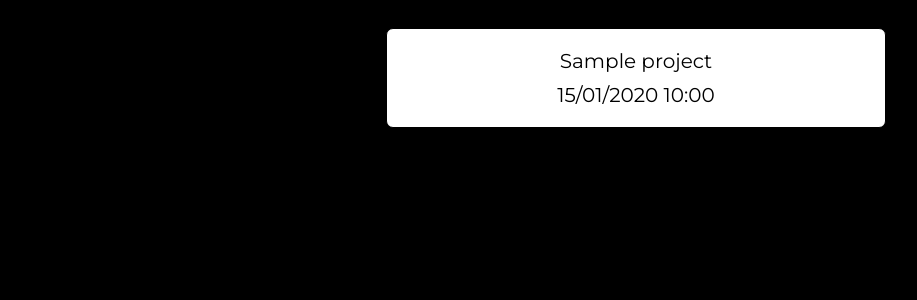
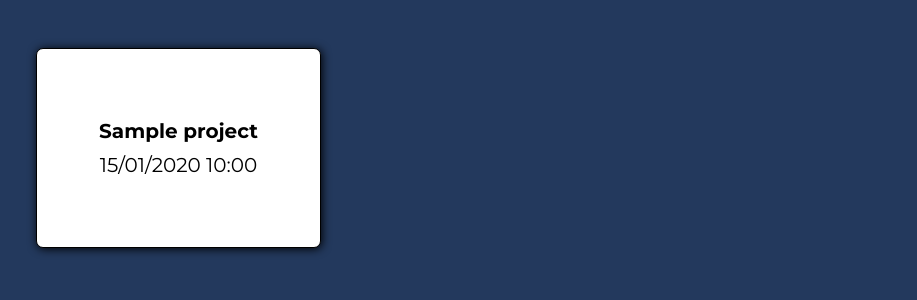
Before and after one commit to riguima/freelancer-projects, a Flask app: template templates/index.html in a window 1280 px wide. Shown: the top 300 px of the page, without its empty margins (12-929 px from the left). Run offline with Flask 3, Linux system fonts and the light colour scheme; the template is opened without the code that fills it: most values are stand-ins (such as "Sample title", 1, 10 or a date in 2020); parts of the project's set-up code (start-up, migrations or seed data) failed here and were passed over.

Commit message:
feat: update page styles

```diff
--- a/requirements.txt
+++ b/requirements.txt
@@ -5,6 +5,7 @@ certifi==2023.11.17; python_version >= '3.6'
 click==8.1.7; python_version >= '3.7'
 cssselect==1.2.0; python_version >= '3.7'
 flask==3.0.0; python_version >= '3.8'
+greenlet==3.0.3; platform_machine == 'aarch64' or (platform_machine == 'ppc64le' or (platform_machine == 'x86_64' or (platform_machine == 'amd64' or (platform_machine == 'AMD64' or (platform_machine == 'win32' or platform_machine == 'WIN32')))))
 h11==0.14.0; python_version >= '3.7'
 httpcore==1.0.2; python_version >= '3.8'
 httpx==0.26.0; python_version >= '3.8'
@@ -17,6 +18,8 @@ markupsafe==2.1.3; python_version >= '3.7'
 packaging==23.2; python_version >= '3.7'
 parsel==1.8.1; python_version >= '3.7'
 sniffio==1.3.0; python_version >= '3.7'
+sqlalchemy==2.0.25; python_version >= '3.7'
 toml==0.10.2; python_version >= '2.6' and python_version not in '3.0, 3.1, 3.2, 3.3'
+typing-extensions==4.9.0; python_version >= '3.8'
 w3lib==2.1.2; python_version >= '3.7'
 werkzeug==3.0.1; python_version >= '3.8'
--- a/static/css/styles.css
+++ b/static/css/styles.css
@@ -3,7 +3,7 @@
 }
 
 body {
-  background: #000;
+  background: #23395d;
 }
 
 * {
@@ -17,19 +17,20 @@ a {
 }
 
 .projects {
-  display: flex;
-  flex-direction: column;
+  display: grid;
+  grid-template-columns: repeat(4, 1fr);
   justify-content: center;
   align-items: center;
   gap: 1rem;
   width: 100vw;
-  padding: 1rem 0;
+  padding: 2rem;
 }
 
 .project {
+  color: #000;
   background: #fff;
+  display: flex;
   text-align: center;
-  display: flex;
   flex-direction: column;
   justify-content: center;
   align-items: center;
@@ -37,13 +38,20 @@ a {
   border: 1px solid #000;
   border-radius: 7px;
   padding: 1rem;
-  width: 500px;
+  height: 200px;
+  box-shadow: 1px 1px 10px black;
 }
 
-.project a {
-  color: #000;
+.project:visited {
+  color: blueviolet;
 }
 
-.project a:visited {
-  color: blueviolet;
+.project__title {
+  font-weight: bold;
 }
+
+@media(max-width: 600px) {
+  .projects {
+    grid-template-columns: 1fr;
+  }
+}
--- a/templates/index.html
+++ b/templates/index.html
@@ -11,10 +11,10 @@
 <body>
   <div class="projects">
     {% for project in projects %}
-      <div class="project">
-        <a href="{{ project.url }}" target="_blank">{{ project.title }}</a>
+      <a class="project" href="{{ project.url }}" target="_blank">
+        <span class="project__title">{{ project.title }}</span>
         <span>{{ project.project_datetime.strftime('%d/%m/%Y %H:%M') }}</span>
-      </div>
+      </a>
     {% endfor %}
   </div>
 </body>
```
